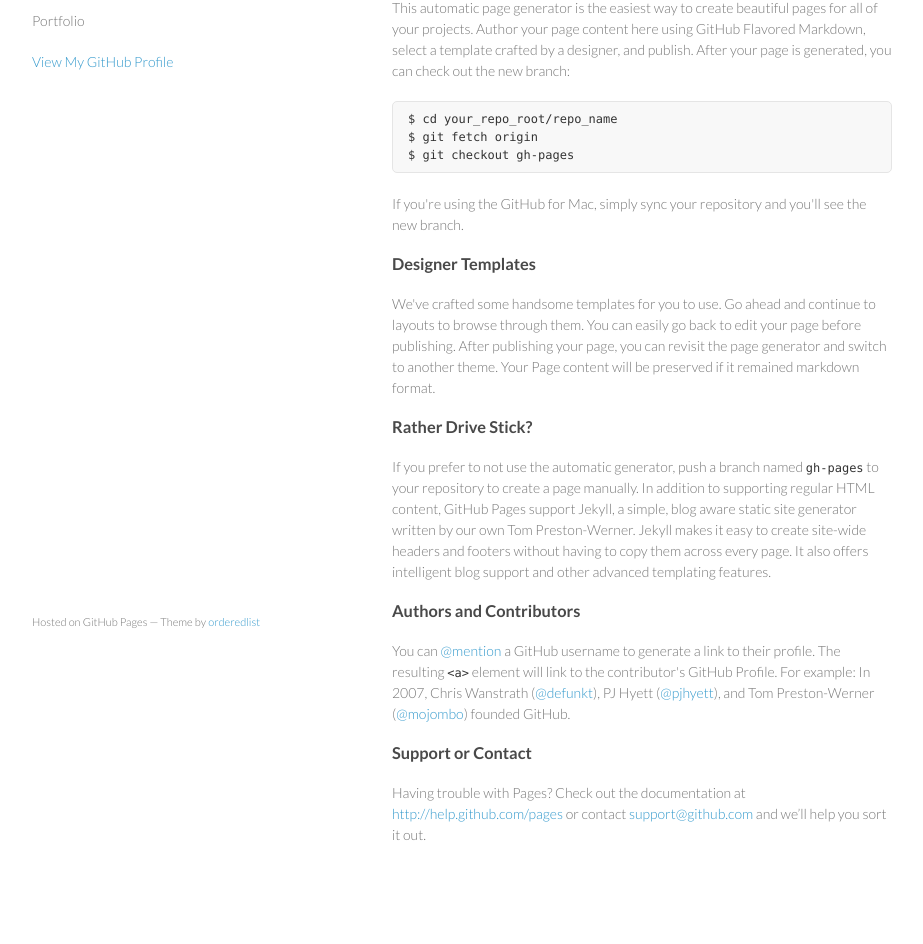
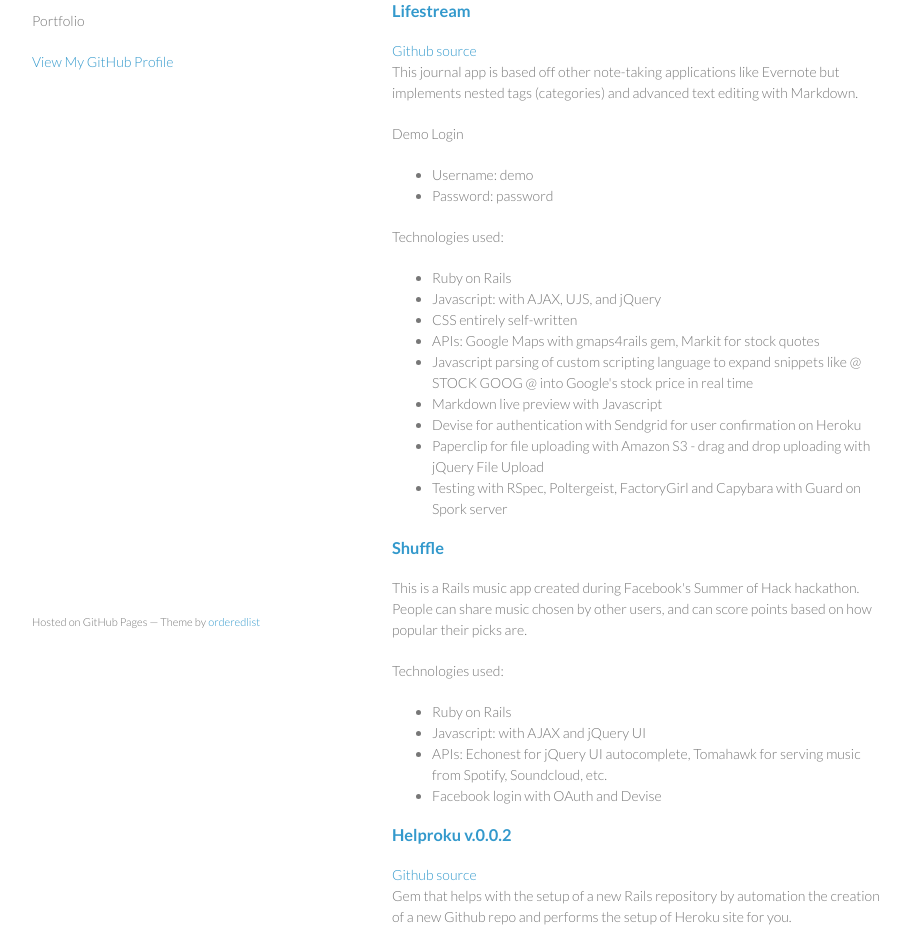
Before and after one commit to garetht/old-portfolio, a plain HTML site: page index.html in a window 1280 px wide. Shown: the part 99-1043 px from the top of the page, without its empty margins (178-1101 px from the left). Before the commit the page ends 1014 px from the top, so only its background shows below. Drawn offline with Linux system fonts and the light colour scheme.

Commit message:
Change some text

```diff
--- a/index.html
+++ b/index.html
@@ -3,7 +3,7 @@
   <head>
     <meta charset="utf-8">
     <meta http-equiv="X-UA-Compatible" content="chrome=1">
-    <title>Gareth Tan by garetht</title>
+    <title>Gareth Tan</title>
 
     <link rel="stylesheet" href="stylesheets/styles.css">
     <link rel="stylesheet" href="stylesheets/pygment_trac.css">
@@ -23,38 +23,69 @@
 
       </header>
       <section>
-        <h3>
-<a name="welcome-to-github-pages" class="anchor" href="#welcome-to-github-pages"><span class="octicon octicon-link"></span></a>Welcome to GitHub Pages.</h3>
+        <h2>Here are some projects I've worked on:</h2>
 
-<p>This automatic page generator is the easiest way to create beautiful pages for all of your projects. Author your page content here using GitHub Flavored Markdown, select a template crafted by a designer, and publish. After your page is generated, you can check out the new branch:</p>
 
-<pre><code>$ cd your_repo_root/repo_name
-$ git fetch origin
-$ git checkout gh-pages
-</code></pre>
+<h3><a href="http://lifestream.garethtan.com/">Lifestream</a></h3>
+<a href="https://github.com/garetht/lifestream">Github source</a>
+<p>This journal app is based off other note-taking applications like Evernote but implements nested tags (categories) and advanced text editing with Markdown.</p>
 
-<p>If you're using the GitHub for Mac, simply sync your repository and you'll see the new branch.</p>
+<p>Demo Login</p>
+<ul>
+  <li>Username: demo</li>
+  <li>Password: password</li>
+</ul>
 
-<h3>
-<a name="designer-templates" class="anchor" href="#designer-templates"><span class="octicon octicon-link"></span></a>Designer Templates</h3>
+<p>Technologies used:</p>
+<ul>
+  <li>Ruby on Rails</li>
+  <li>Javascript: with AJAX, UJS, and jQuery</li>
+  <li>CSS entirely self-written</li>
+  <li>APIs: Google Maps with gmaps4rails gem, Markit for stock quotes</li>
+  <li>Javascript parsing of custom scripting language to expand snippets like @ STOCK GOOG @ into Google's stock price in real time</li>
+  <li>Markdown live preview with Javascript</li>
+  <li>Devise for authentication with Sendgrid for user confirmation on Heroku</li>
+  <li>Paperclip for file uploading with Amazon S3 - drag and drop uploading with jQuery File Upload</li>
+  <li>Testing with RSpec, Poltergeist, FactoryGirl and Capybara with Guard on Spork server</li>
+</ul>
 
-<p>We've crafted some handsome templates for you to use. Go ahead and continue to layouts to browse through them. You can easily go back to edit your page before publishing. After publishing your page, you can revisit the page generator and switch to another theme. Your Page content will be preserved if it remained markdown format.</p>
+<h3><a href="http://shuffle-app.herokuapp.com/">Shuffle</a></h3>
 
-<h3>
-<a name="rather-drive-stick" class="anchor" href="#rather-drive-stick"><span class="octicon octicon-link"></span></a>Rather Drive Stick?</h3>
+<p>This is a Rails music app created during Facebook's Summer of Hack hackathon. People can share music chosen by other users, and can score points based on how popular their picks are.</p>
 
-<p>If you prefer to not use the automatic generator, push a branch named <code>gh-pages</code> to your repository to create a page manually. In addition to supporting regular HTML content, GitHub Pages support Jekyll, a simple, blog aware static site generator written by our own Tom Preston-Werner. Jekyll makes it easy to create site-wide headers and footers without having to copy them across every page. It also offers intelligent blog support and other advanced templating features.</p>
+<p>Technologies used:</p>
+<ul>
+  <li>Ruby on Rails</li>
+  <li>Javascript: with AJAX and jQuery UI</li>
+  <li>APIs: Echonest for jQuery UI autocomplete, Tomahawk for serving music from Spotify, Soundcloud, etc.</li>
+  <li>Facebook login with OAuth and Devise</li>
+</ul>
 
-<h3>
-<a name="authors-and-contributors" class="anchor" href="#authors-and-contributors"><span class="octicon octicon-link"></span></a>Authors and Contributors</h3>
+<h3><a href="https://rubygems.org/gems/helproku">Helproku v.0.0.2</a></h3>
+<a href="https://github.com/garetht/helproku">Github source</a>
 
-<p>You can <a href="https://github.com/blog/821" class="user-mention">@mention</a> a GitHub username to generate a link to their profile. The resulting <code>&lt;a&gt;</code> element will link to the contributor's GitHub Profile. For example: In 2007, Chris Wanstrath (<a href="https://github.com/defunkt" class="user-mention">@defunkt</a>), PJ Hyett (<a href="https://github.com/pjhyett" class="user-mention">@pjhyett</a>), and Tom Preston-Werner (<a href="https://github.com/mojombo" class="user-mention">@mojombo</a>) founded GitHub.</p>
+<p>Gem that helps with the setup of a new Rails repository by automation the creation of a new Github repo and performs the setup of Heroku site for you. </p>
 
-<h3>
-<a name="support-or-contact" class="anchor" href="#support-or-contact"><span class="octicon octicon-link"></span></a>Support or Contact</h3>
+<p>Technologies used:</p>
+<ul>
+  <li>Ruby on Rails: application templates with Thor</li>
+  <li>Bundler</li>
+</ul>
 
-<p>Having trouble with Pages? Check out the documentation at <a href="http://help.github.com/pages">http://help.github.com/pages</a> or contact <a href="mailto:support@github.com">support@github.com</a> and we’ll help you sort it out.</p>
-      </section>
+<h3><a href="http://people.cs.uchicago.edu/~garethwtan/snake/index.html">Snake</a></h3>
+<a href="https://github.com/garetht/snake">Github source</a>
+
+<p>Snake game written in Javascript. Use the arrow keys to move, and collect the red apples! </p>
+
+<p>Technologies used:</p>
+<ul>
+  <li>Javascript</li>
+  <li>HTML</li>
+  <li>CSS</li>
+</ul>
+
+
+</section>
       <footer>
         <p><small>Hosted on GitHub Pages &mdash; Theme by <a href="https://github.com/orderedlist">orderedlist</a></small></p>
       </footer>
--- a/stylesheets/styles.css
+++ b/stylesheets/styles.css
@@ -30,6 +30,11 @@ h2 {
 
 h3, h4, h5, h6 {
   color:#494949;
+}
+
+h1 a, h2 a, h3 a{
+  color:#39c;
+  font-weight: 700;
 }
 
 a {
```
Also changed, not shown: 1 other file.
